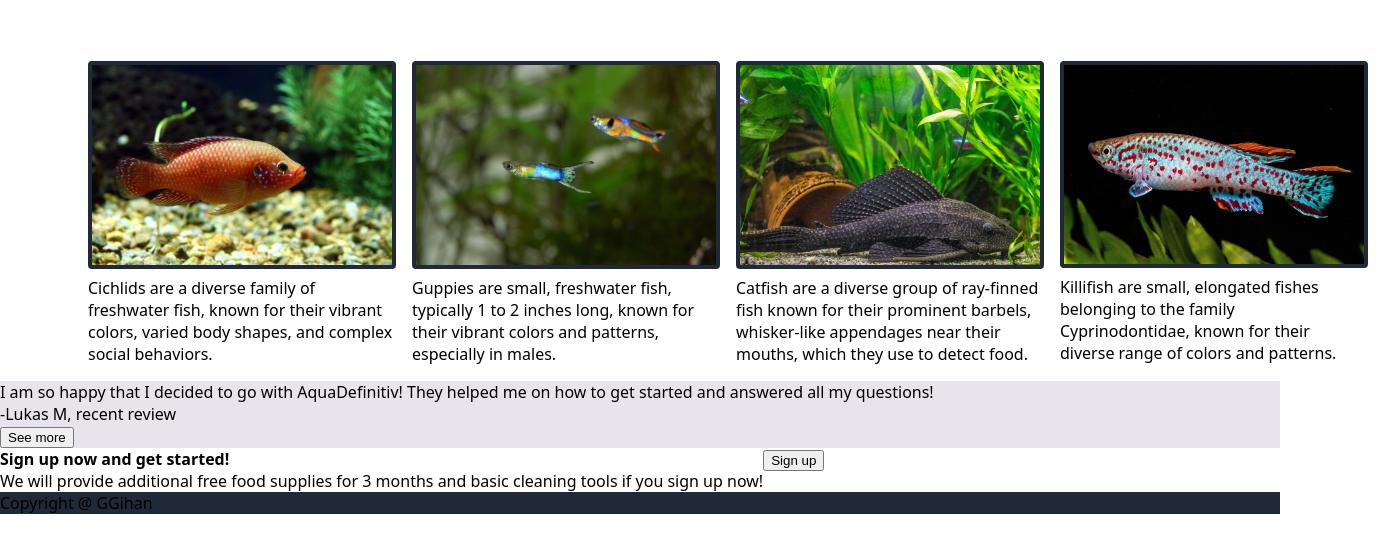
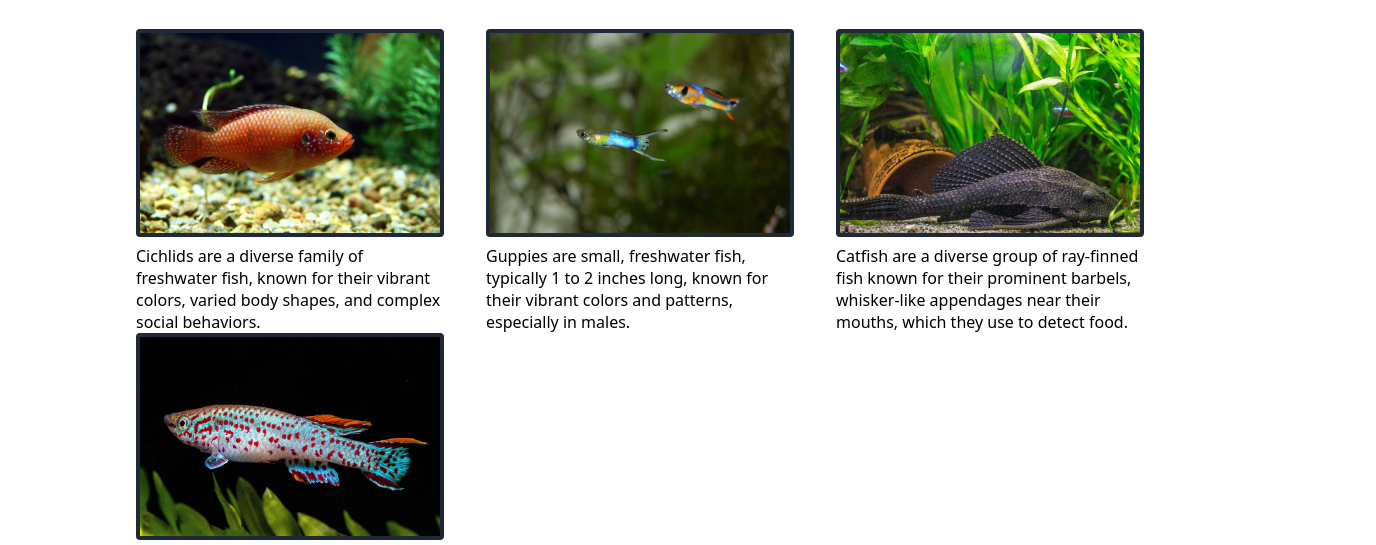
Before and after one commit to GGihan/landing-page-ggihan, a plain HTML site: page index.html in a window 1280 px wide. Shown: the part 586-1131 px from the top of the page, 1376 px wide, since content can reach past the window. Before the commit the page ends 1100 px from the top, so only its background shows below. Drawn offline with Linux system fonts and the light colour scheme.

Commit message:
Add HTML content structure and adjusted css

```diff
--- a/index.html
+++ b/index.html
@@ -17,7 +17,7 @@
                 <li><a href="">Aquarium food</a></li>
             </ul>
         </div>
-
+        <div class="content">
             <div class="hero">
                 <div class="main">
                     <div class="title">It's all about Aquarium fish!</div>
@@ -68,7 +68,7 @@
 
                 <div class="button"><button>Sign up</button></div>
             </div>
-
+        </div>
         <div class="footer">
             <div class="copyright">Copyright @ GGihan</div>
         </div>
--- a/style.css
+++ b/style.css
@@ -2,6 +2,11 @@ body {
     font-family: system-ui, -apple-system, BlinkMacSystemFont, 'Segoe UI', Roboto, Oxygen, Ubuntu, Cantarell, 'Open Sans', 'Helvetica Neue', sans-serif;
     margin: 0;
     min-height: 100vh;
+    display: flex;
+    flex-direction: column;
+}
+
+.content {
     display: flex;
     flex-direction: column;
 }
@@ -90,13 +95,14 @@ li a {
 .information {
     display: flex;
     flex-direction: column;
+    padding: 48px;
+    gap: 16px;
 }
 
 .information .title {
     font-size: 36px;
     justify-content: center;
     display: flex;
-    padding: 48px;
 }
 
 .quote {
@@ -118,6 +124,7 @@ li a {
     display: flex;
     padding: 16px 80px;
     justify-content: space-between;
+    flex-wrap: wrap;
 }
 
 .fish-one,
```
Lines whose indentation alone changed are shown as unchanged.
